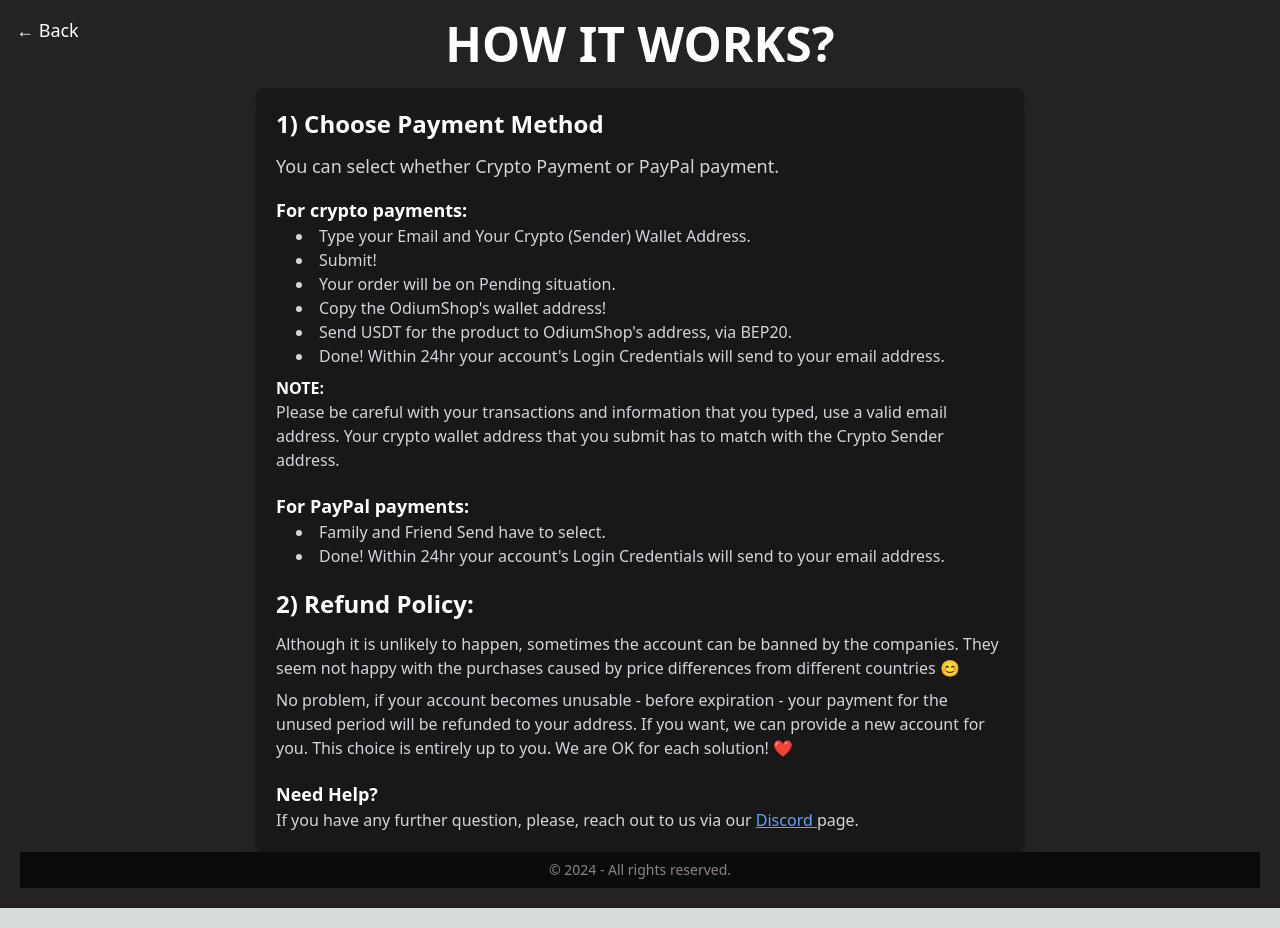
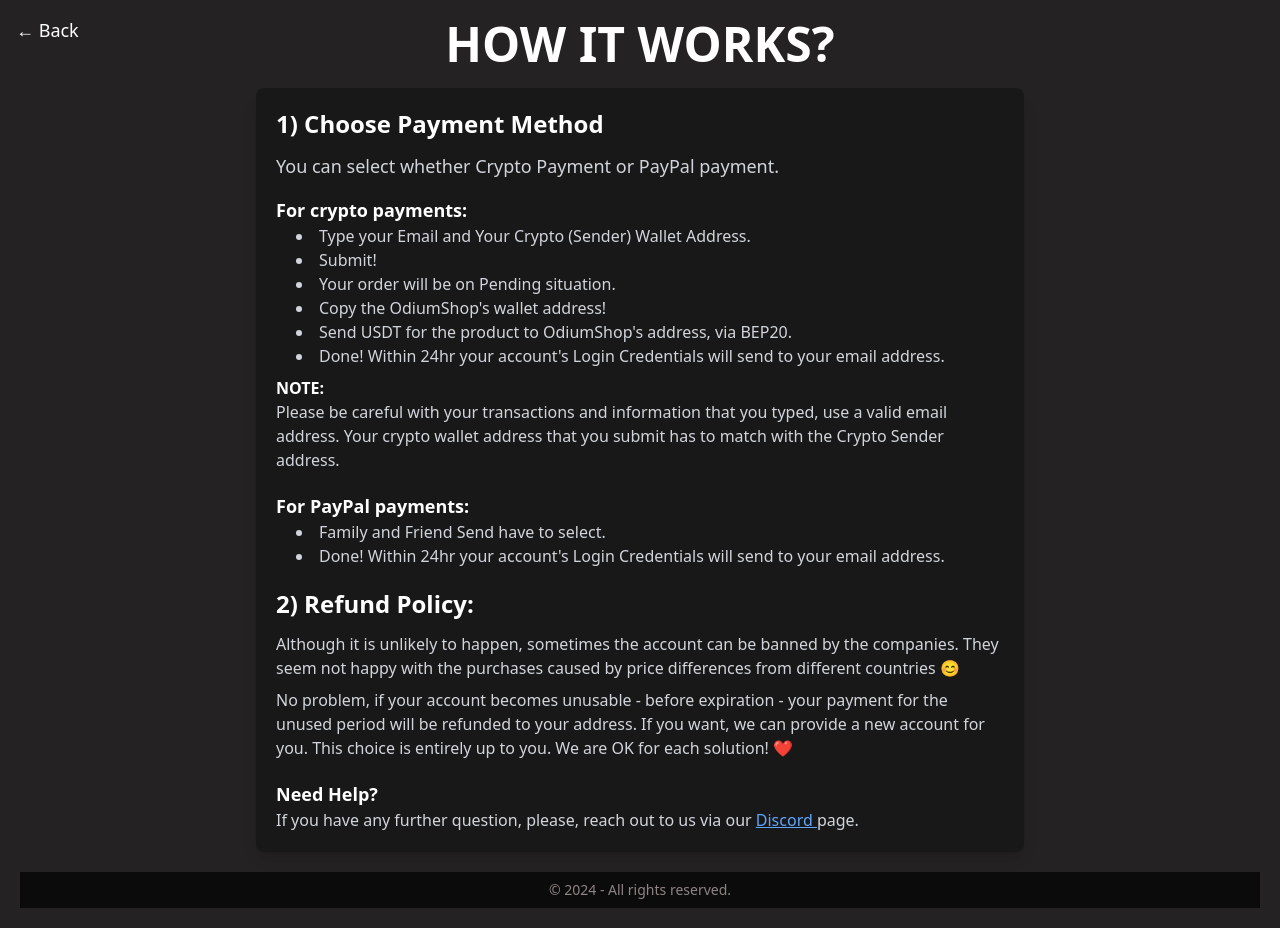
Before and after one commit to JiyuuX/od-shop, a Next.js app: page /how-it-works in a window 1280 px wide. Built offline with nearby package versions, Linux system fonts and the light colour scheme.

Commit message:
Update 22222 page.tsx

```diff
--- a/app/how-it-works/page.tsx
+++ b/app/how-it-works/page.tsx
@@ -14,7 +14,7 @@
         HOW IT WORKS?
       </motion.h1>
 
-      <div className="bg-[#181818] p-5 rounded-lg shadow-lg w-full max-w-3xl">
+      <div className="bg-[#181818] p-5 rounded-lg shadow-lg w-full max-w-xl md:max-w-3xl">
         <h2 className="text-2xl font-semibold mb-3 text-white">1) Choose Payment Method</h2>
         <p className="mb-4 text-gray-300 text-lg">
           You can select whether Crypto Payment or PayPal payment.
@@ -45,7 +45,7 @@
         <div className="mb-5">
           <h2 className="text-2xl font-semibold mb-3 text-white">2) Refund Policy:</h2>
           <p className="mb-2 text-gray-300">
-          Although it is unlikely to happen, sometimes the account can be banned by the companies. They seem not happy with the purchases caused by price differences from different countries <span role="img" aria-label="smile">😊</span>
+            Although it is unlikely to happen, sometimes the account can be banned by the companies. They seem not happy with the purchases caused by price differences from different countries <span role="img" aria-label="smile">😊</span>
           </p>
           <p className="text-gray-300">
             No problem, if your account becomes unusable - before expiration - your payment for the unused period will be refunded to your address. If you want, we can provide a new account for you. This choice is entirely up to you. We are OK for each solution! <span role="img" aria-label="heart">❤️</span>
@@ -60,7 +60,7 @@
         </div>
       </div>
 
-      <footer className="bg-[#0C0B0B] text-[#8E8484] p-2 text-center text-sm w-full mt-auto">
+      <footer className="bg-[#0C0B0B] text-[#8E8484] p-2 text-center text-sm w-full mt-5">
         &copy; 2024 - All rights reserved.
       </footer>
     </div>
```
